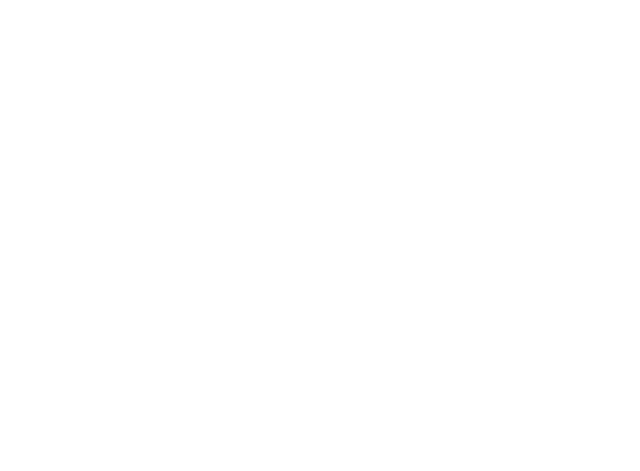
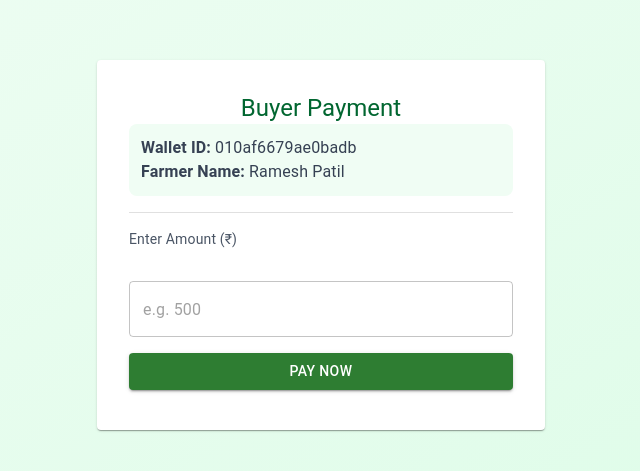
Before and after one commit to Rushikeshkuthe/greenCart-client, a React (Vite) app in the folder greenCart_client/: page /payment in a window 1280 px wide. Before the commit this address had no page. Shown: the part 155-626 px from the top of the page, without its empty margins (319-959 px from the left). Built offline with nearby package versions, Linux system fonts and the light colour scheme.

Commit message:
added payment page

```diff
--- a/greenCart_client/src/App.jsx
+++ b/greenCart_client/src/App.jsx
@@ -15,6 +15,7 @@ import MyOrders from "./pages/MyOrders";
 import BuyerPayment from "./pages/BuyerPayment";
 import ProductDetails from "./pages/ProductDetail";
 import BuyerProfile from "./pages/BuyerProfile";
+import Payment from "./pages/Payment";
 
 function App() {
   return (
@@ -36,6 +37,7 @@ function App() {
           <Route path='/buyerPayment' element={<BuyerPayment/>}/>
           <Route path='/productDetails/:id' element={<ProductDetails/>}/>
            <Route path='/buyerProfile' element={<BuyerProfile/>}/>
+           <Route path='/payment' element={<Payment/>}/>
         </Routes>
       </div>
     </Router>
--- /dev/null
+++ b/greenCart_client/src/pages/Payment.jsx
@@ -0,0 +1,73 @@
+import React, { useState } from 'react'
+import { Card, CardContent, Typography, TextField, Button, Divider } from "@mui/material";
+import toast, { Toaster } from "react-hot-toast";
+
+const Payment = () =>{
+    const [walletId, setWalletId] = useState("010af6679ae0badb");
+  const [farmerName, setFarmerName] = useState("Ramesh Patil");
+  const [amount, setAmount] = useState("");
+
+  const handlePayment = () => {
+    if (!amount || isNaN(amount) || amount <= 0) {
+      toast.error("Please enter a valid amount");
+      return;
+    }
+
+    // Simulating payment process
+    const success = Math.random() > 0.2; // 80% chance success for demo
+
+    if (success) {
+      toast.success(`Payment of ₹${amount} sent to ${farmerName} successfully!`);
+      setAmount("");
+    } else {
+      toast.error("Payment failed! Please try again.");
+    }
+  };
+    return(
+        <div className="flex justify-center items-center min-h-screen bg-gradient-to-br from-green-50 to-green-100">
+             <Toaster position="top-center" reverseOrder={false} />
+      <Card className="w-full max-w-md shadow-xl rounded-2xl p-4">
+        <CardContent>
+          <Typography variant="h5" className="font-semibold text-center text-green-800 mb-4">
+            Buyer Payment
+          </Typography>
+
+          <div className="bg-green-50 p-3 rounded-lg mb-4">
+            <Typography variant="body1" className="text-gray-700">
+              <strong>Wallet ID:</strong> {walletId}
+            </Typography>
+            <Typography variant="body1" className="text-gray-700">
+              <strong>Farmer Name:</strong> {farmerName}
+            </Typography>
+          </div>
+
+          <Divider className="my-4" />
+
+          <Typography variant="body2" sx={{my:2}} className="mb-2 text-gray-600">
+            Enter Amount (₹)
+          </Typography>
+          <TextField
+            fullWidth
+            variant="outlined"
+            placeholder="e.g. 500"
+            value={amount}
+            sx={{my:2}}
+            onChange={(e) => setAmount(e.target.value)}
+          />
+
+          <Button
+            fullWidth
+            variant="contained"
+            color="success"
+            className="mt-6 rounded-full py-2 text-lg"
+            onClick={handlePayment}
+          >
+            Pay Now
+          </Button>
+        </CardContent>
+      </Card>
+    </div>
+    )
+}
+
+export default Payment
```
